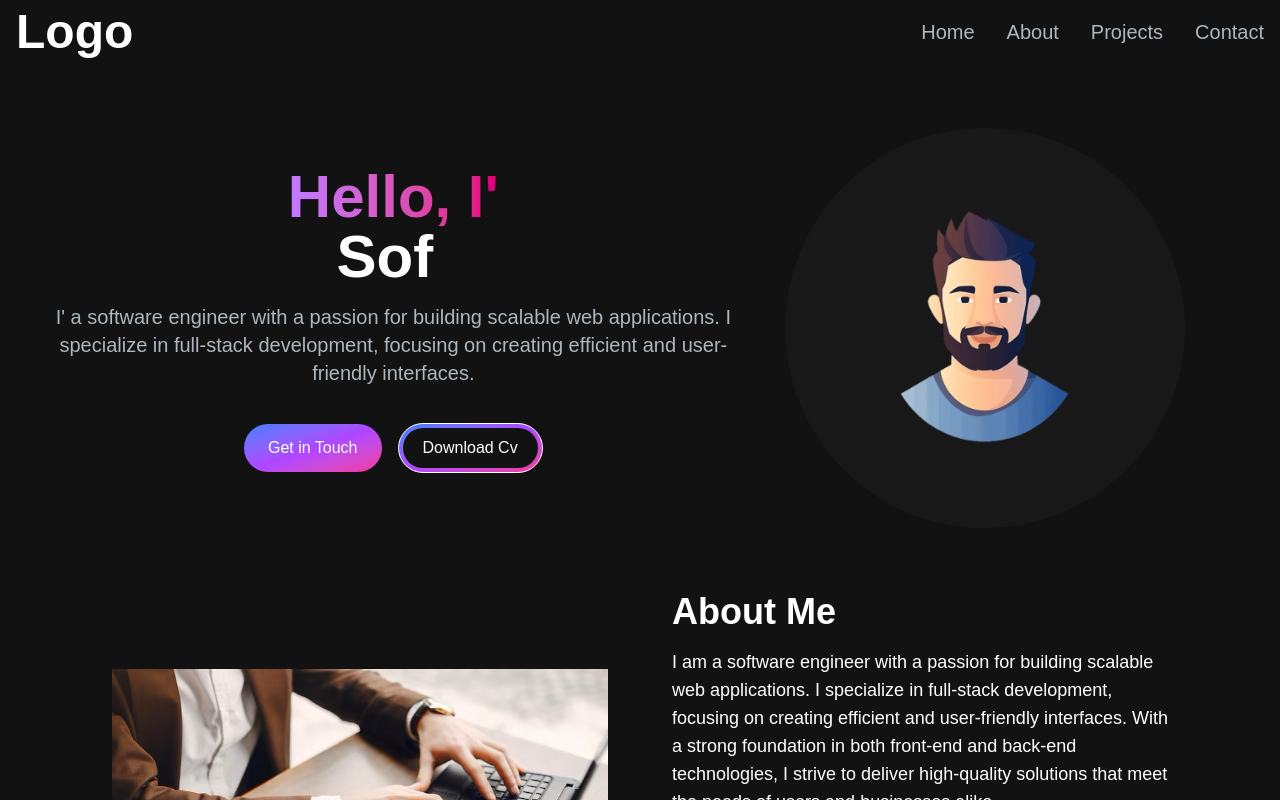
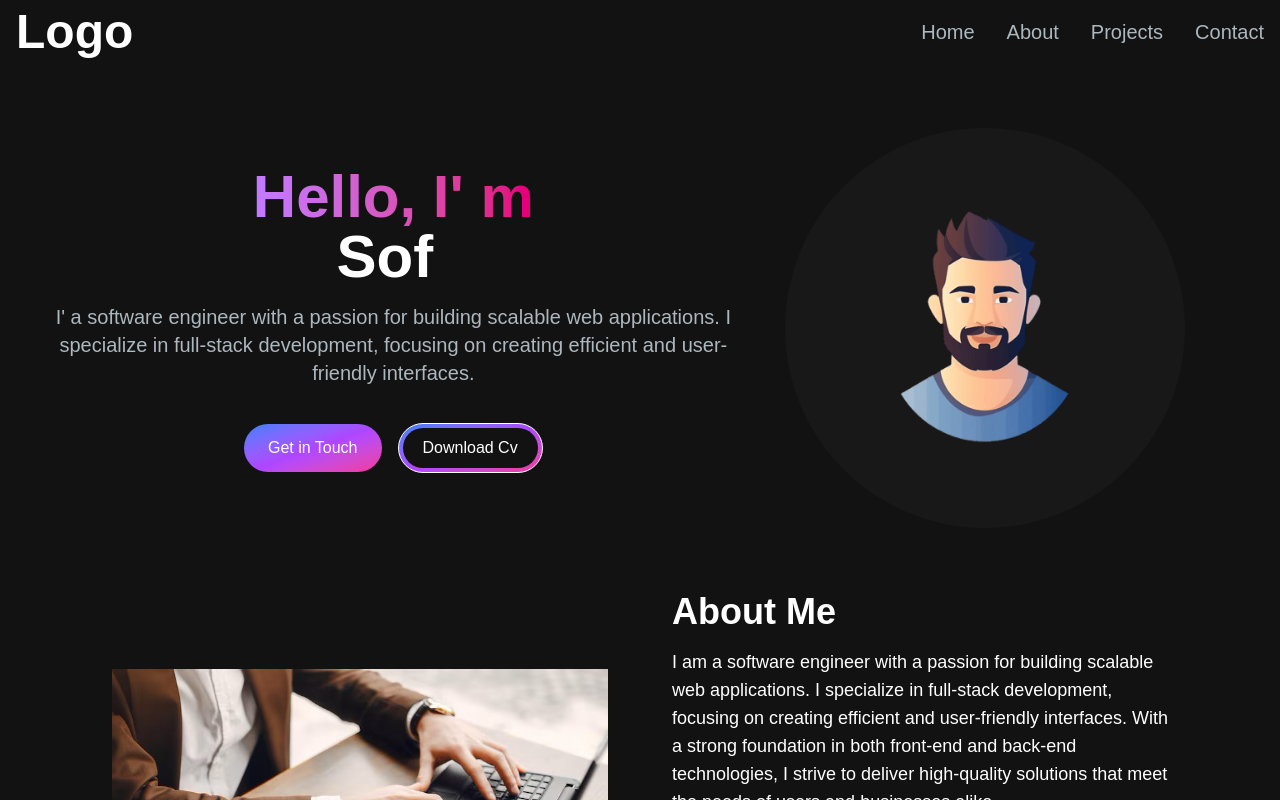
Before and after one commit to TharinduMahesh/portfolioTharindu, a Next.js app: page / in a window 1280 px wide. Shown: the top 800 px of the page. Built offline with nearby package versions, Linux system fonts and the light colour scheme.

Commit message:
deploy updates

```diff
--- a/src/app/components/HeroSection.tsx
+++ b/src/app/components/HeroSection.tsx
@@ -10,7 +10,7 @@ const HeroSection = () => {
     <div className="grid grid-cols-1 sm:grid-cols-12">
         <div className="col-span-7 place-self-center text-center">
             <h1 className="text-white mb-4 text-4xl sm:text-5xl lg:text-6xl font-extrabold">
-                <span className="text-transparent bg-clip-text bg-gradient-to-r from-purple-400 to-pink-600">Hello, I&apos; {" "}
+                <span className="text-transparent bg-clip-text bg-gradient-to-r from-purple-400 to-pink-600">Hello,  I&apos; m {" "}
              </span>
              <br/>
                <TypeAnimation
```
